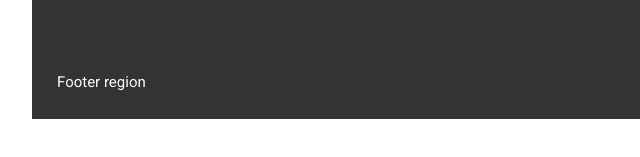
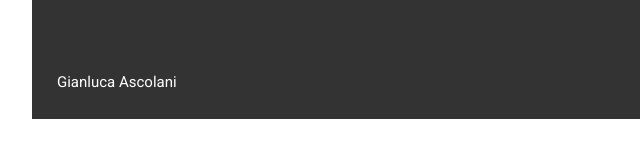
Before and after one commit to dynmodels/dynmodels..github.io, a plain HTML site: page index.html in a window 1280 px wide. Shown: the part 307-464 px from the top of the page, 208-848 px from the left. Drawn offline with nearby package versions, Linux system fonts and the light colour scheme.

Commit message:
Update index.html

```diff
--- a/index.html
+++ b/index.html
@@ -87,7 +87,7 @@
     </div>
 
     <footer>
-      Footer region
+      Gianluca Ascolani
     </footer>
 
     <!-- Load additional JS scripts here -->
```
